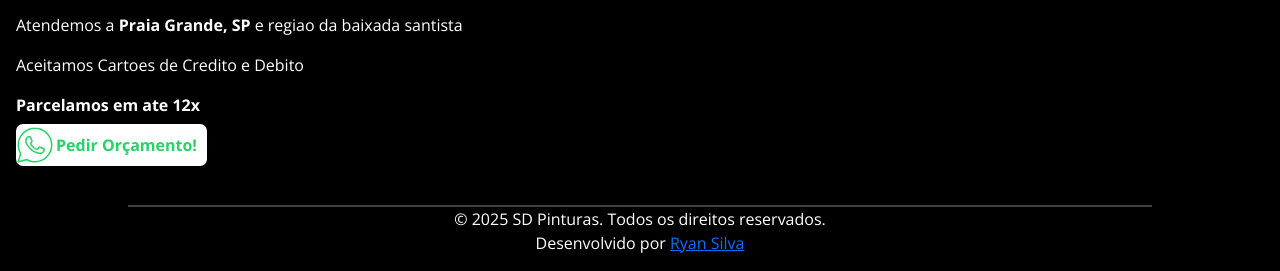
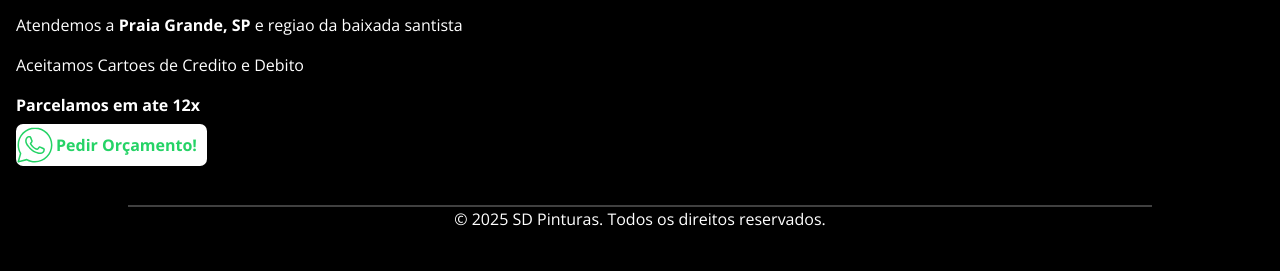
Before and after one commit to RyanSilva333/SD-PINTURAS, a plain HTML site: page index.html in a window 1280 px wide. Shown: the part 3111-3382 px from the top of the page. After the commit the page ends 3358 px from the top, so only its background shows below. Drawn offline with nearby package versions, Linux system fonts and the light colour scheme.

Commit message:
Update index.html

```diff
--- a/index.html
+++ b/index.html
@@ -209,7 +209,7 @@
       <footer>
         <p class="text-center">
           &copy; 2025 SD Pinturas. Todos os direitos reservados. <br />
-          Desenvolvido por <a href="https://github.com/RyanSilva333" target="_blank">Ryan Silva</a>
+
         </p>
         <!-- Desenvolvido por Ryan Silva https://github.com/RyanSilva333  — Uso não comercial permitido com créditos. - © 2025 -->
       </footer>
```
